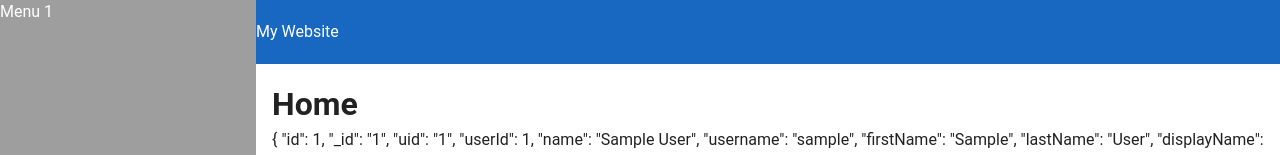
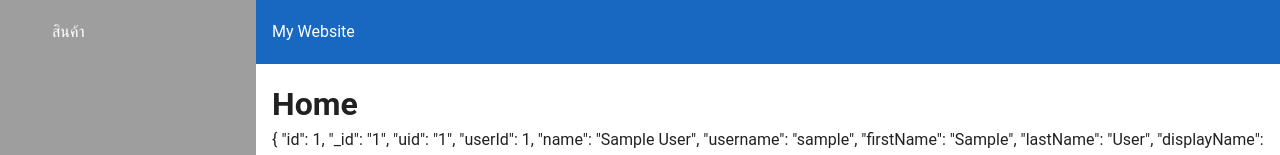
Before and after one commit to dome1260/vue3-workshop-management, a Vue app: page / in a window 1280 px wide. Shown: the top 155 px of the page. Built offline with nearby package versions, Linux system fonts and the light colour scheme; sample sign-in values are in the browser's storage.

Commit message:
fix: drawer

```diff
--- a/src/components/Navbar.vue
+++ b/src/components/Navbar.vue
@@ -2,6 +2,7 @@
   <v-app-bar
     color="primary"
     order="1"
+    class="px-4"
     flat>
     My Website
   </v-app-bar>
--- a/src/components/NavigationDrawer.vue
+++ b/src/components/NavigationDrawer.vue
@@ -2,9 +2,28 @@
   <v-navigation-drawer
     color="grey"
     floating>
-    Menu 1
+    <v-list class="px-2">
+      <v-list-item
+        v-for="(menu, i) in menus"
+        :key="`drawer-menu-${i + 1}`"
+        :to="{ name: menu.to }"
+        class="mb-2">
+        <v-icon> {{ menu.icon }} </v-icon>
+        {{ menu.name }}
+      </v-list-item>
+    </v-list>
   </v-navigation-drawer>
 </template>
 
 <script setup>
+import { ref } from 'vue'
+
+const menus = ref([
+  {
+    name: 'สินค้า',
+    icon: 'mdi-product',
+    to: 'ProductList'
+  }
+])
+
 </script>
```
